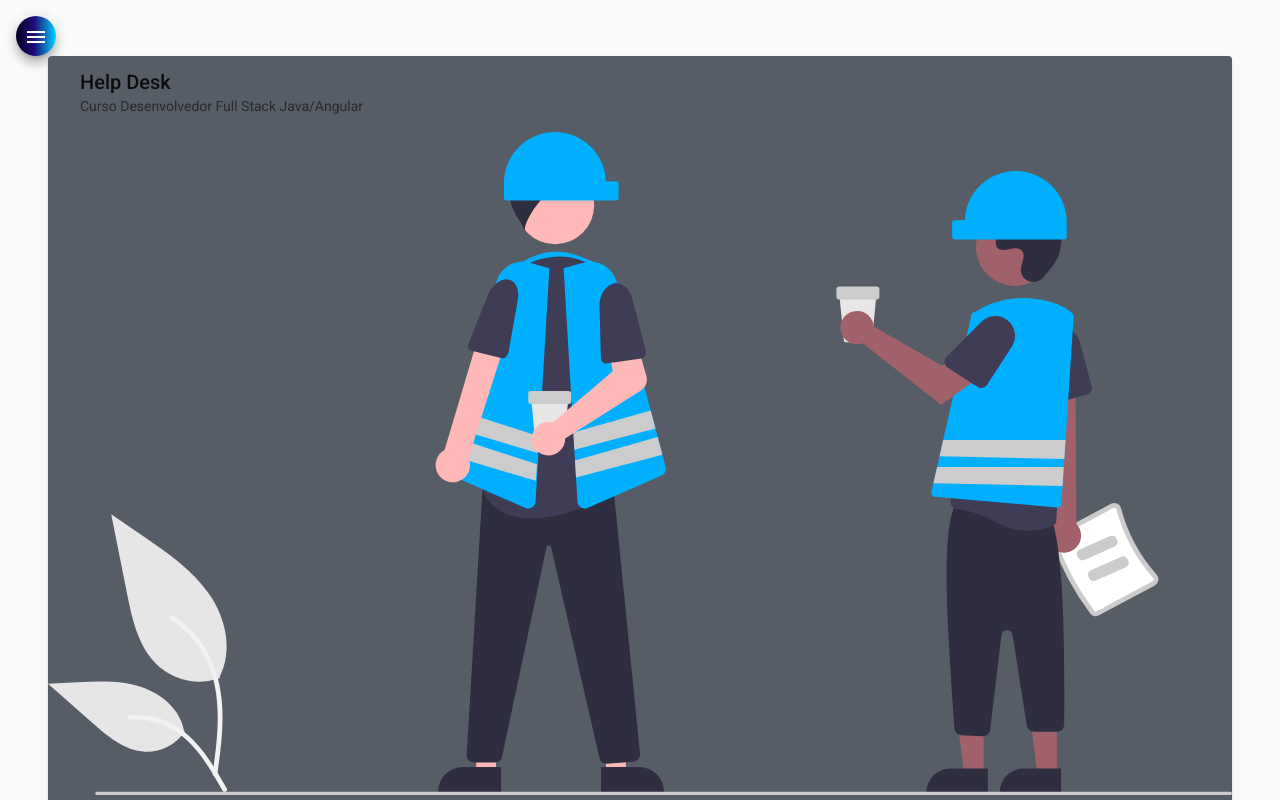
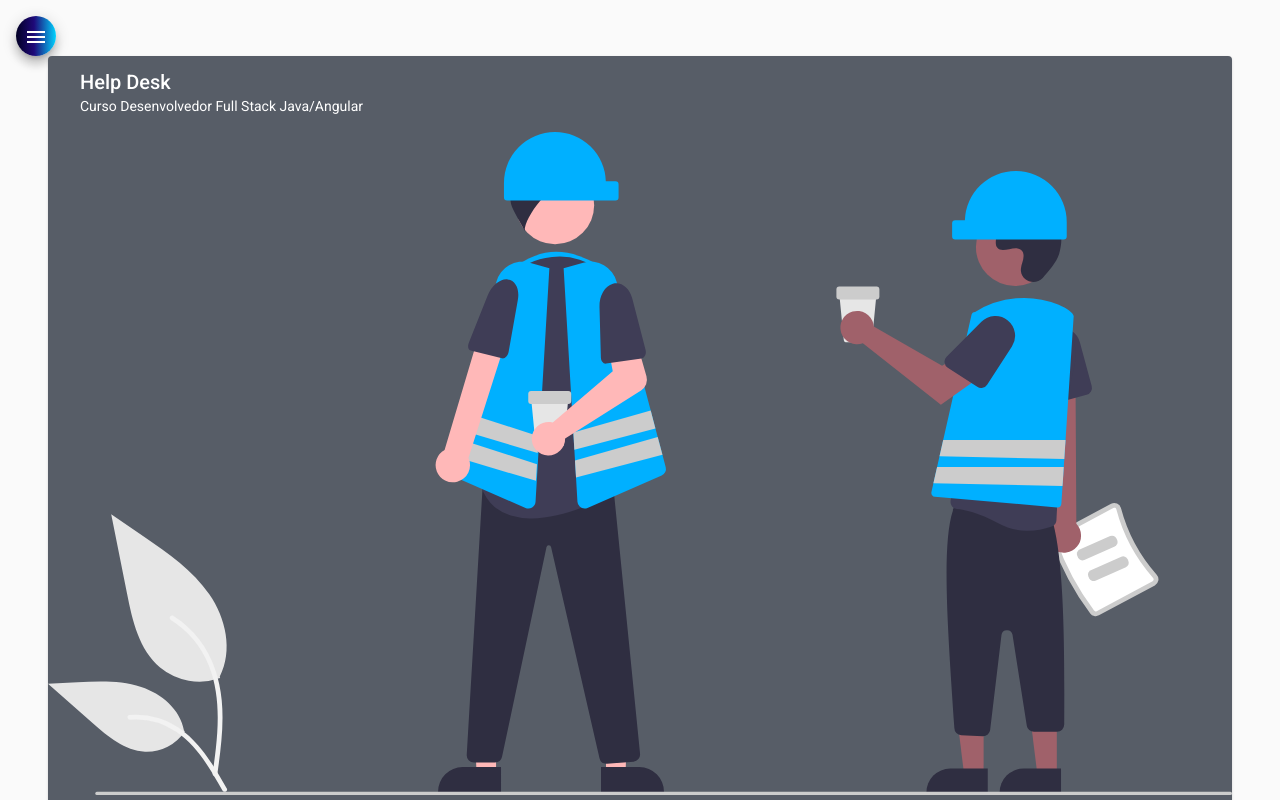
Before and after one commit to luanbrazz/helpdesk-front, an Angular app: page /home in a window 1280 px wide. Built offline with nearby package versions, Linux system fonts and the light colour scheme.

Commit message:
html e css para component home

```diff
--- a/src/app/components/home/home.component.css
+++ b/src/app/components/home/home.component.css
@@ -2,6 +2,11 @@
   width: 90%;
   margin: auto;
   background-color: #575d67;
+  color: white;
+}
+
+mat-card-subtitle {
+  color: white;
 }
 
 ima {
```
